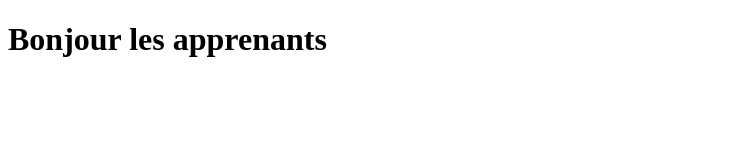
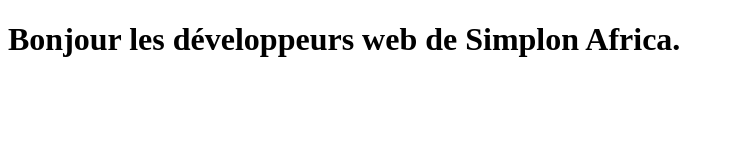
Before and after one commit to semthillo/exercice5, a plain HTML site: page index.html in a window 1280 px wide. Shown: the whole page, without its empty margins (0-734 px from the left). Drawn offline with Linux system fonts and the light colour scheme.

Commit message:
Feature 2 : updated h1 text.

```diff
--- a/index.html
+++ b/index.html
@@ -7,6 +7,7 @@
         développeurs web</title>
 </head>
 <body>
-    <h1>Bonjour les apprenants</h1>
+    <h1>Bonjour les
+        développeurs web de Simplon Africa.</h1>
 </body>
 </html>
```
